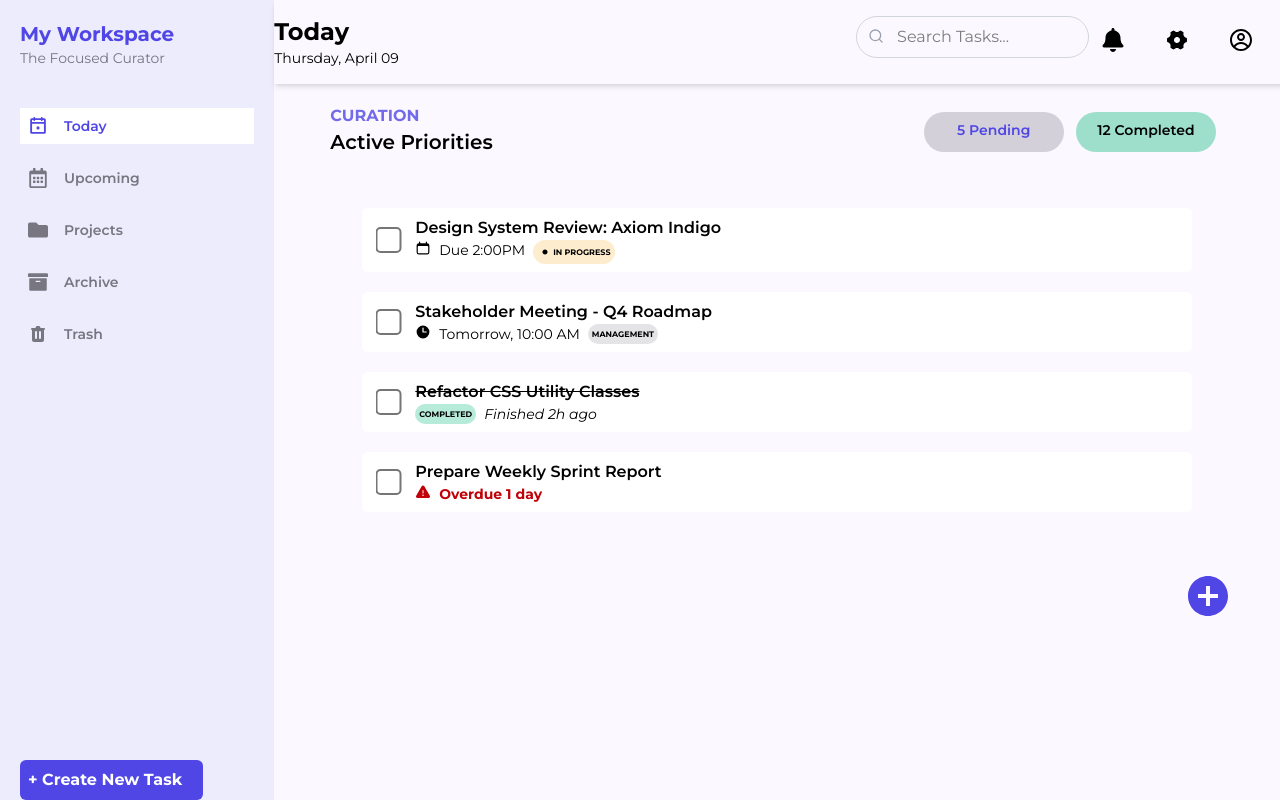
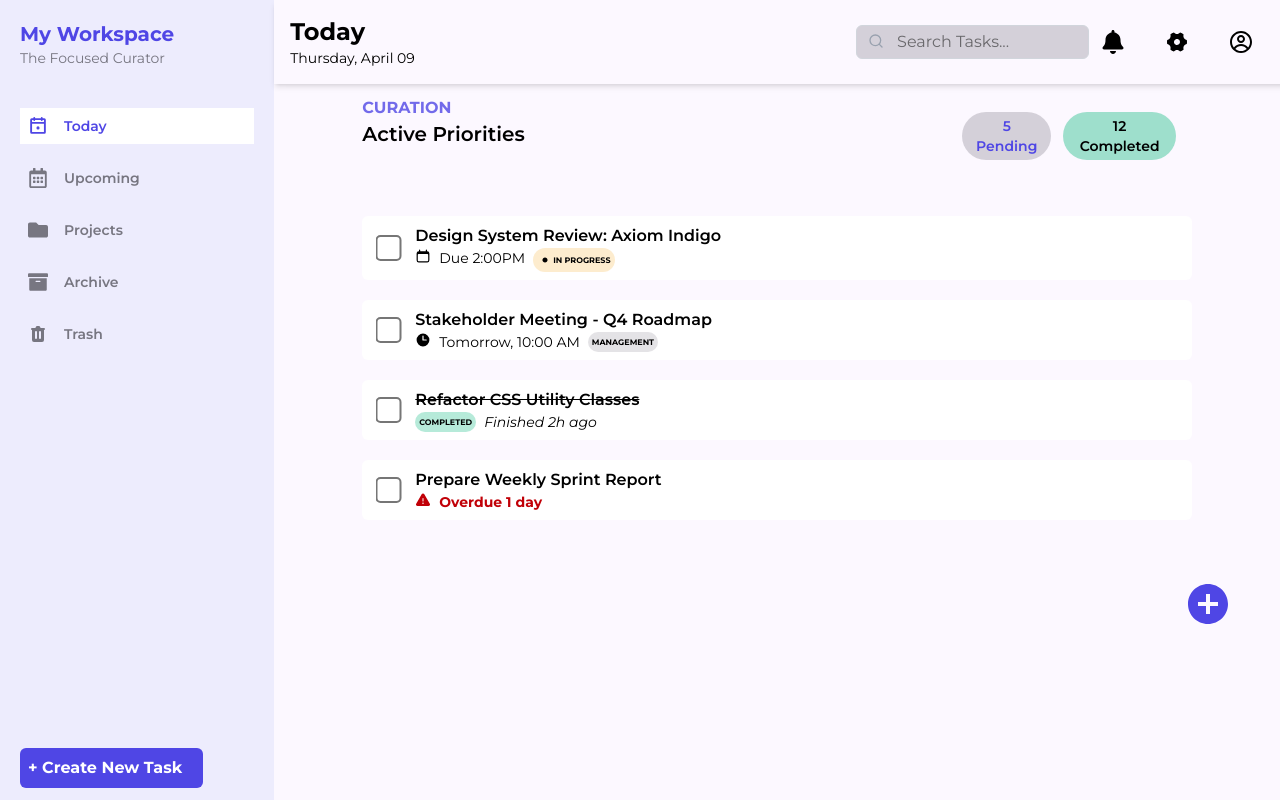
Before and after one commit to johnchuma/react-tailwind, a React (Vite) app: page / in a window 1280 px wide. Built offline with nearby package versions, Linux system fonts and the light colour scheme.

Commit message:
modified navbar, overviewpage and sidebar

```diff
--- a/src/components/navbar.jsx
+++ b/src/components/navbar.jsx
@@ -7,17 +7,17 @@ const Navbar = () => {
     return (
         <>
             <div className="flex w-full bg-white/10 shadow-md py-4 fixed ">
-                <div className="block w-5/11">
+                <div className="block w-5/11 px-4">
                     <h1 className="font-bold text-2xl">Today</h1>
                     <p className="text-sm">Thursday, April 09 </p>
                 </div>
-                <div className="flex w-6/11">
+                <div className="flex justify-center items-center w-6/11">
                     <div className="relative w-2/6">
-                        <LuSearch className= "absolute left-3 top-3 text-gray-400" />
+                        <LuSearch className= "absolute left-3 top-2 text-gray-400" />
                         <input
                         type="text"
                         placeholder="Search Tasks..."
-                        className="w-full pl-10 pr-4 py-2 border border-gray-300 rounded-full"
+                        className="w-full px-10 py-1 border border-gray-300 rounded-md bg-neutral/30"
                         />
                     </div>
                     <div className="flex w-4/6 gap-10 p-3">
--- a/src/components/sidebar.jsx
+++ b/src/components/sidebar.jsx
@@ -55,7 +55,7 @@ const Sidebar = () => {
 
                 </div>
 
-                <div className="absolute bottom-0 p-2 w-2/3 bg-primary rounded-md font-bold text-white">+ Create New Task</div>
+                <div className="absolute bottom-3 p-2 w-2/3 bg-primary rounded-md font-bold text-white">+ Create New Task</div>
             </div>
         </>
      );
--- a/src/pages/overviewPage.jsx
+++ b/src/pages/overviewPage.jsx
@@ -7,14 +7,14 @@ const OverviewPage = () => {
   return (
     <>
         <div className="flex">
-          <div className="block w-8/12 p-2">
+          <div className="block w-8/12 px-10">
             <h4 className="text-primary/80 font-bold text-ld">CURATION</h4>
             <h2 className="text-xl font-semibold">Active Priorities</h2>
           </div>
 
-          <div className=" flex w-4/12 h-10 m-4 gap-3">
-            <div className="bg-neutral/30 w-2/4 rounded-full p-2 text-center font-semibold text-primary text-sm">5 Pending</div>
-            <div className="bg-secondary/40 w-2/4 rounded-full p-2 text-center font-semibold text-sm">12 Completed</div>
+          <div className=" flex w-4/12 m-4 px-10 gap-3">
+            <div className="bg-neutral/30 rounded-full px-2 py-1 text-center font-semibold text-primary text-sm">5 Pending</div>
+            <div className="bg-secondary/40 rounded-full px-2 py-1 text-center font-semibold text-sm">12 Completed</div>
           </div>
         </div>
 
```
